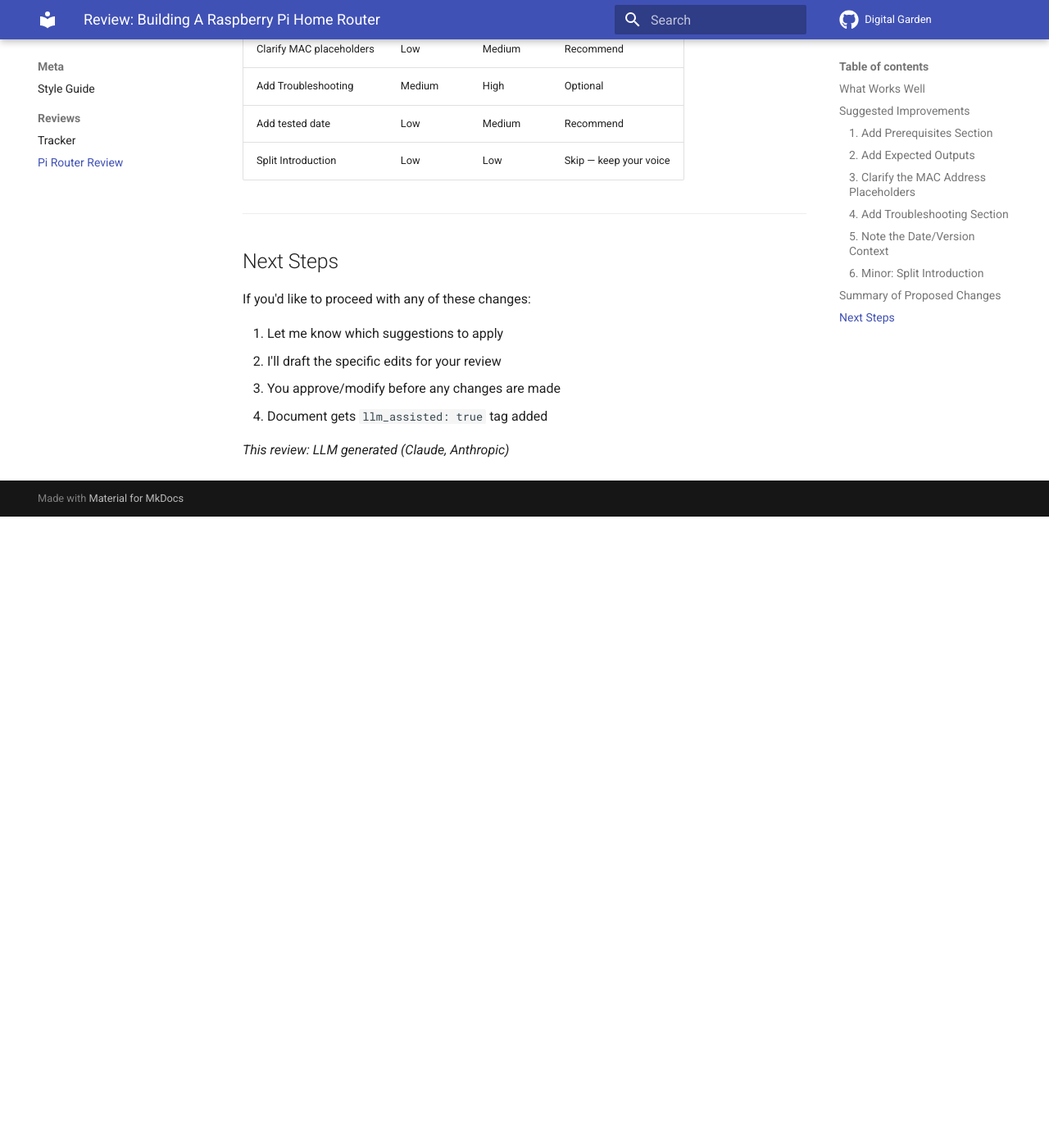
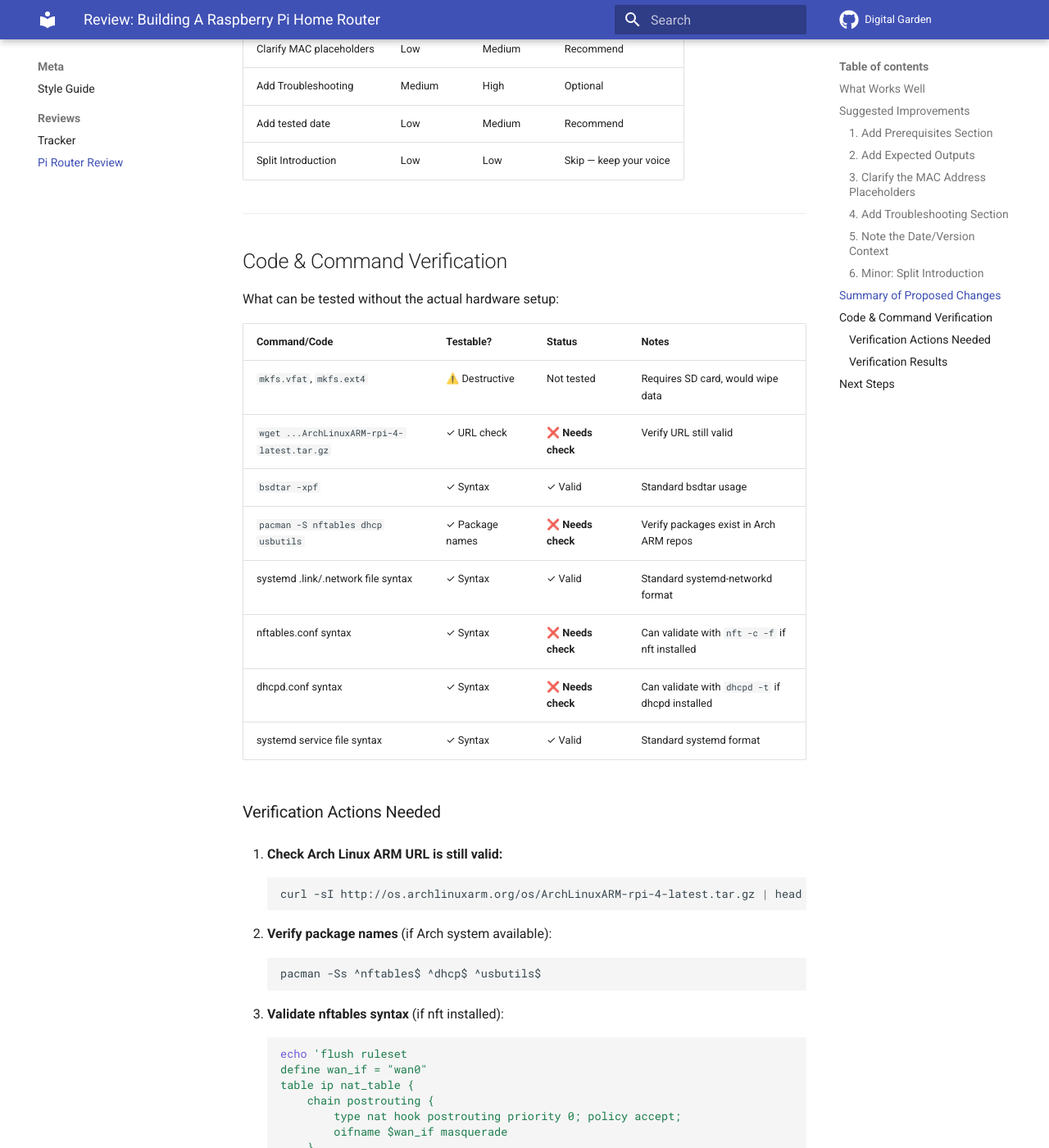
Before and after one commit to jchidley/mkdocs-material-test, an MkDocs documentation site: the page built from docs/reviews/2026-01-19-Pi-Router-Review.md, in a window 1280 px wide and 1400 px high, scrolled down 3150 px. Shown: the whole window at 82% size. Built offline with MkDocs 1.6.1 and Material for MkDocs 9.7.7, drawn with Linux system fonts in a browser that asks for light colours; comment, search, counter and statistics services are not loaded; before the commit the page ends 3780 px from its top, so only the background shows below that; some of the changed text lies outside the part shown.

Commit message:
docs: Add code verification requirements to review process
- Add Code & Command Verification section to style.md
- Update Pi Router review with verification table and results
- Verified: Arch ARM download URL still valid (HTTP 302)
- Documented: nft/dhcpd syntax checks need root/target system

Code verification is now a standard part of all reviews.

LLM assisted (Claude, Anthropic), approved by Jack

````diff
--- a/docs/reviews/2026-01-19-Pi-Router-Review.md
+++ b/docs/reviews/2026-01-19-Pi-Router-Review.md
@@ -145,6 +145,58 @@ table ip nat_table {
 
 ---
 
+## Code & Command Verification
+
+What can be tested without the actual hardware setup:
+
+| Command/Code | Testable? | Status | Notes |
+|--------------|-----------|--------|-------|
+| `mkfs.vfat`, `mkfs.ext4` | ⚠️ Destructive | Not tested | Requires SD card, would wipe data |
+| `wget ...ArchLinuxARM-rpi-4-latest.tar.gz` | ✓ URL check | ❌ **Needs check** | Verify URL still valid |
+| `bsdtar -xpf` | ✓ Syntax | ✓ Valid | Standard bsdtar usage |
+| `pacman -S nftables dhcp usbutils` | ✓ Package names | ❌ **Needs check** | Verify packages exist in Arch ARM repos |
+| systemd .link/.network file syntax | ✓ Syntax | ✓ Valid | Standard systemd-networkd format |
+| nftables.conf syntax | ✓ Syntax | ❌ **Needs check** | Can validate with `nft -c -f` if nft installed |
+| dhcpd.conf syntax | ✓ Syntax | ❌ **Needs check** | Can validate with `dhcpd -t` if dhcpd installed |
+| systemd service file syntax | ✓ Syntax | ✓ Valid | Standard systemd format |
+
+### Verification Actions Needed
+
+1. **Check Arch Linux ARM URL is still valid:**
+   ```bash
+   curl -sI http://os.archlinuxarm.org/os/ArchLinuxARM-rpi-4-latest.tar.gz | head -1
+   ```
+
+2. **Verify package names** (if Arch system available):
+   ```bash
+   pacman -Ss ^nftables$ ^dhcp$ ^usbutils$
+   ```
+
+3. **Validate nftables syntax** (if nft installed):
+   ```bash
+   echo 'flush ruleset
+   define wan_if = "wan0"
+   table ip nat_table {
+       chain postrouting {
+           type nat hook postrouting priority 0; policy accept;
+           oifname $wan_if masquerade
+       }
+   }' | nft -c -f -
+   ```
+
+### Verification Results
+
+| Check | Result | Date | Notes |
+|-------|--------|------|-------|
+| Arch ARM URL | ✅ Valid | 2026-01-19 | HTTP 302 redirect (normal for mirror) |
+| Package names | ⚠️ Skipped | 2026-01-19 | No Arch system available to verify |
+| nftables syntax | ⚠️ Skipped | 2026-01-19 | `nft -c` requires root even for syntax check |
+| dhcpd syntax | ⚠️ Skipped | 2026-01-19 | dhcpd not installed on test system |
+
+**Conclusion:** URL confirmed valid. Syntax checks require either root access or target hardware. Manual verification recommended when following the guide.
+
+---
+
 ## Next Steps
 
 If you'd like to proceed with any of these changes:
````
Also changed, not shown: docs/style.md (+35 -0 lines).
